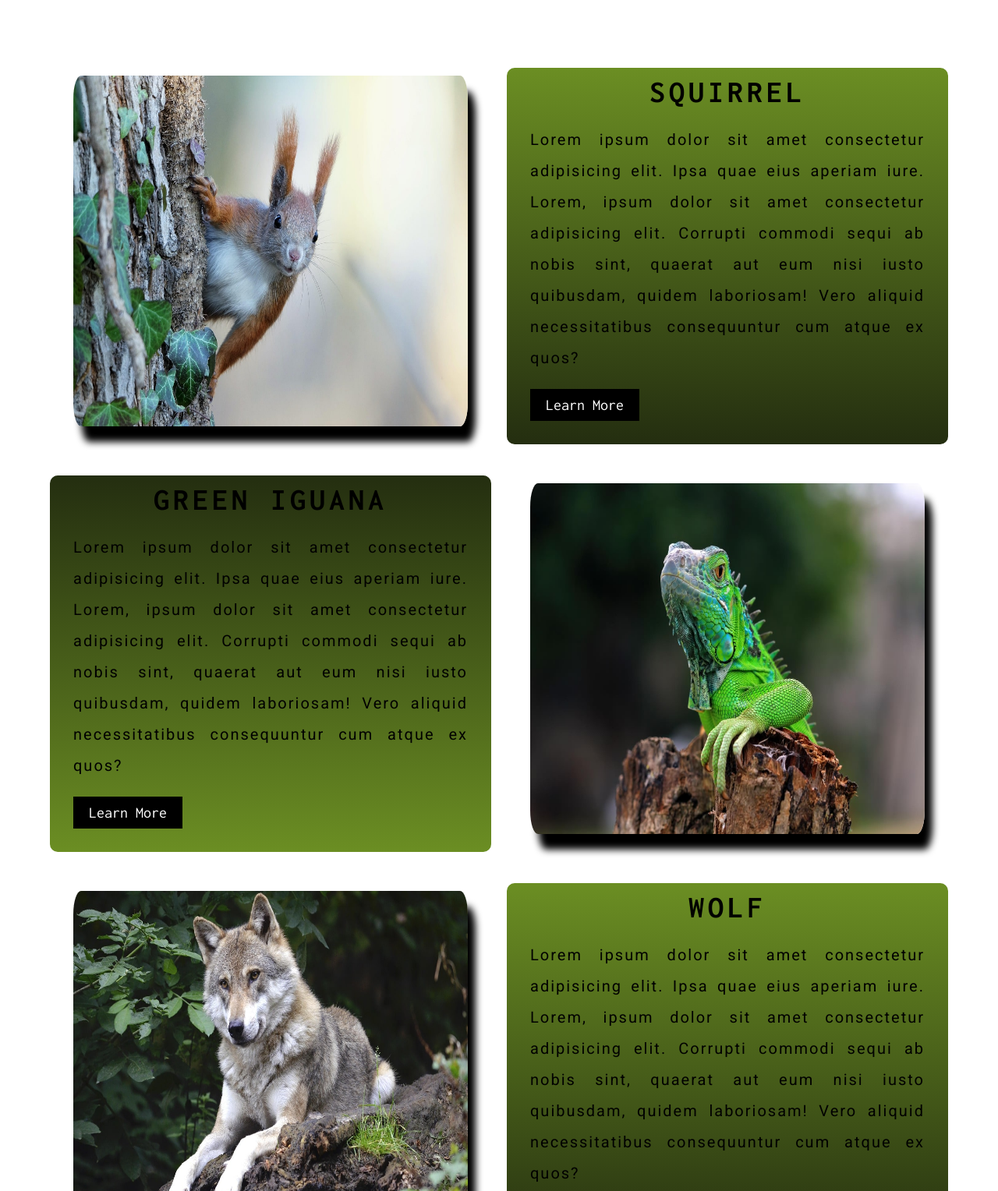
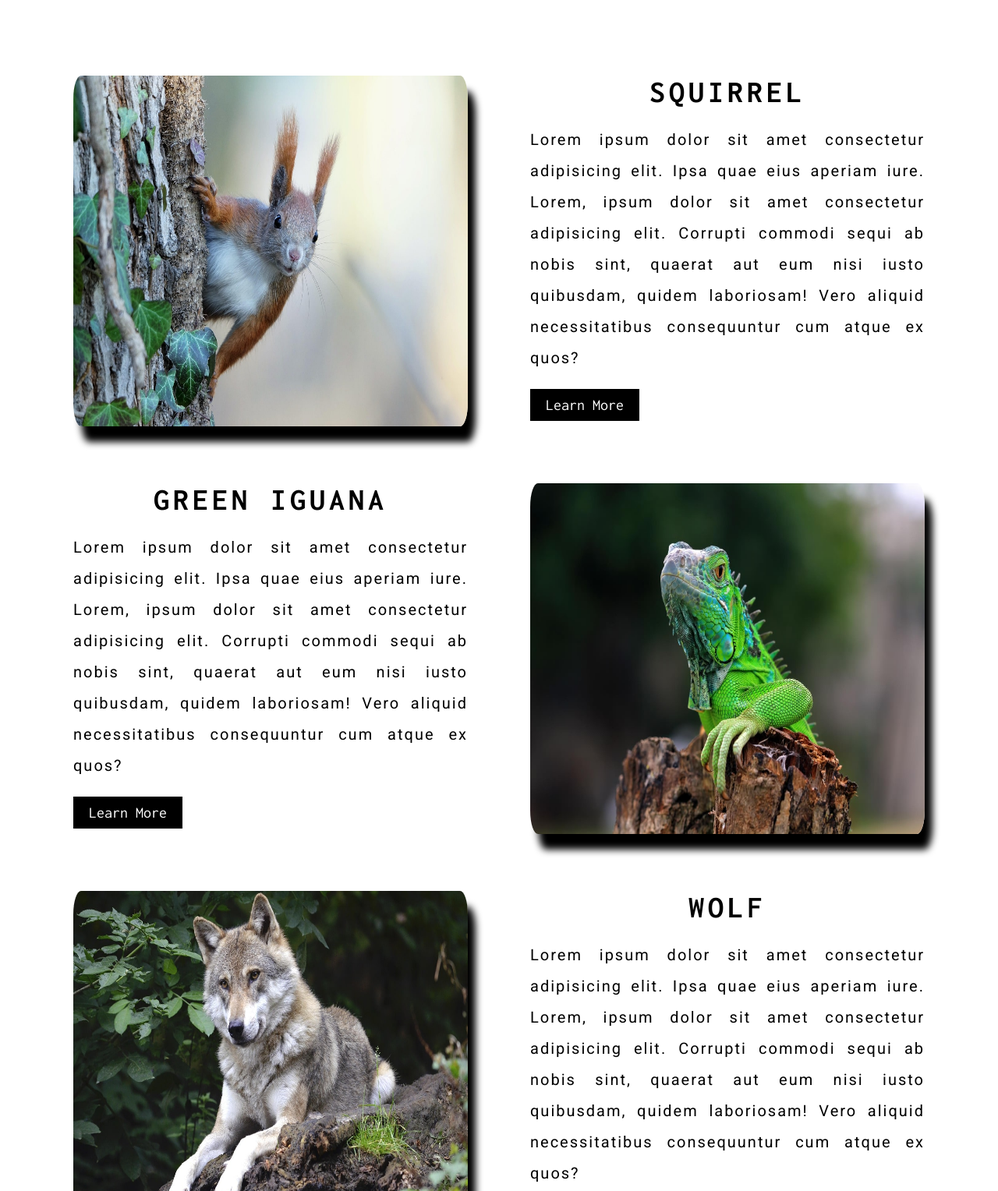
Before and after one commit to SubrotoKumar7/wildhub, a plain HTML site: page index.html in a window 1280 px wide. Shown: the part 914-2442 px from the top of the page at 78% size. Drawn offline with Linux system fonts and the light colour scheme.

Commit message:
remove animal section text bg color

```diff
--- a/style.css
+++ b/style.css
@@ -122,12 +122,6 @@
     justify-content: space-around;
     gap: 20px;
     margin: 0 0 40px;
-}
-.animals-section-area .animals-area:nth-child(odd) .animals-text-area{
-    background: linear-gradient(to bottom,#6B8E23, #242e10);
-}
-.animals-section-area .animals-area:nth-child(even) .animals-text-area{
-    background: linear-gradient(to bottom,#242e10, #6B8E23);
 }
 .animals-area .animals-img-area .animals-img{
     width: 100%;
```
